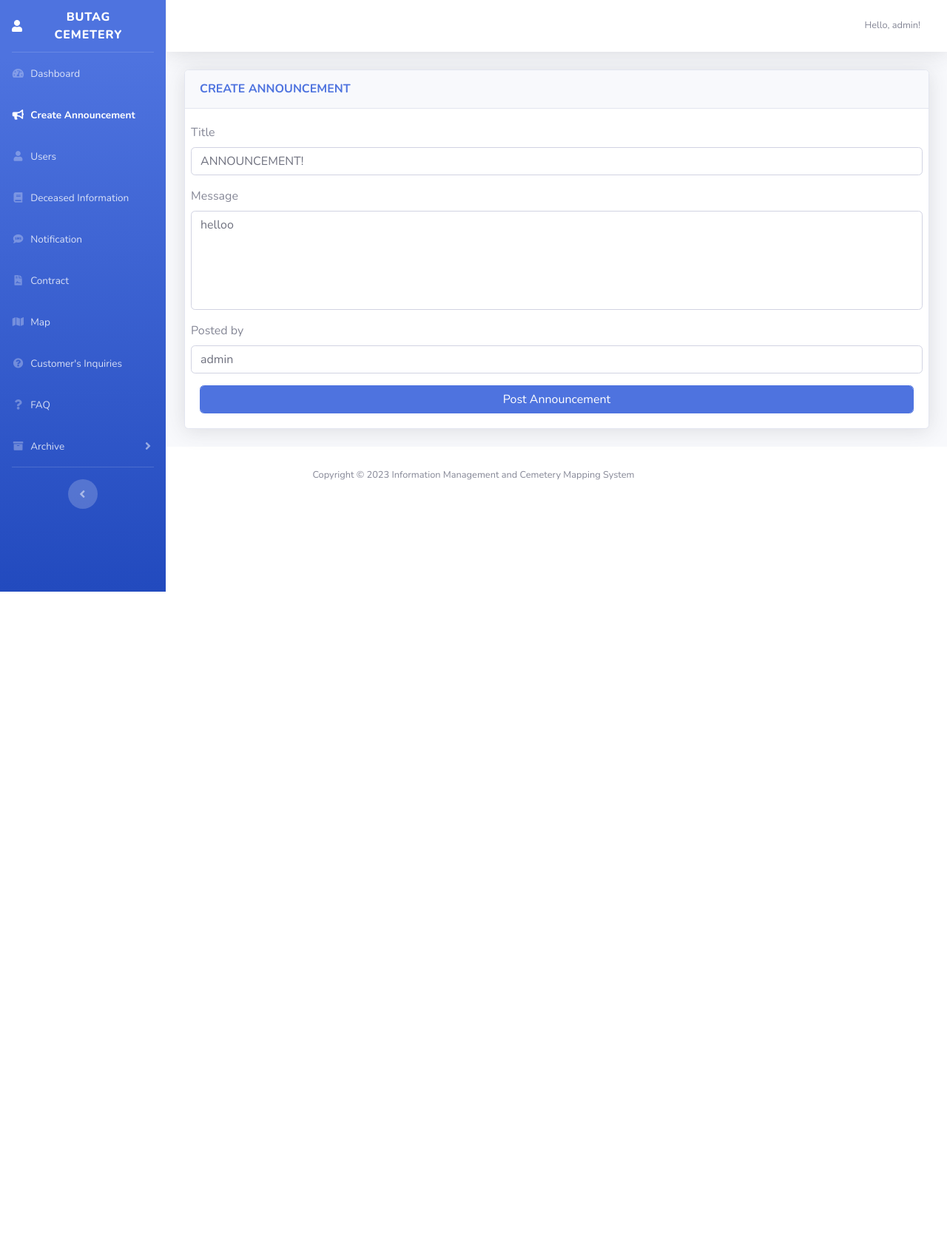
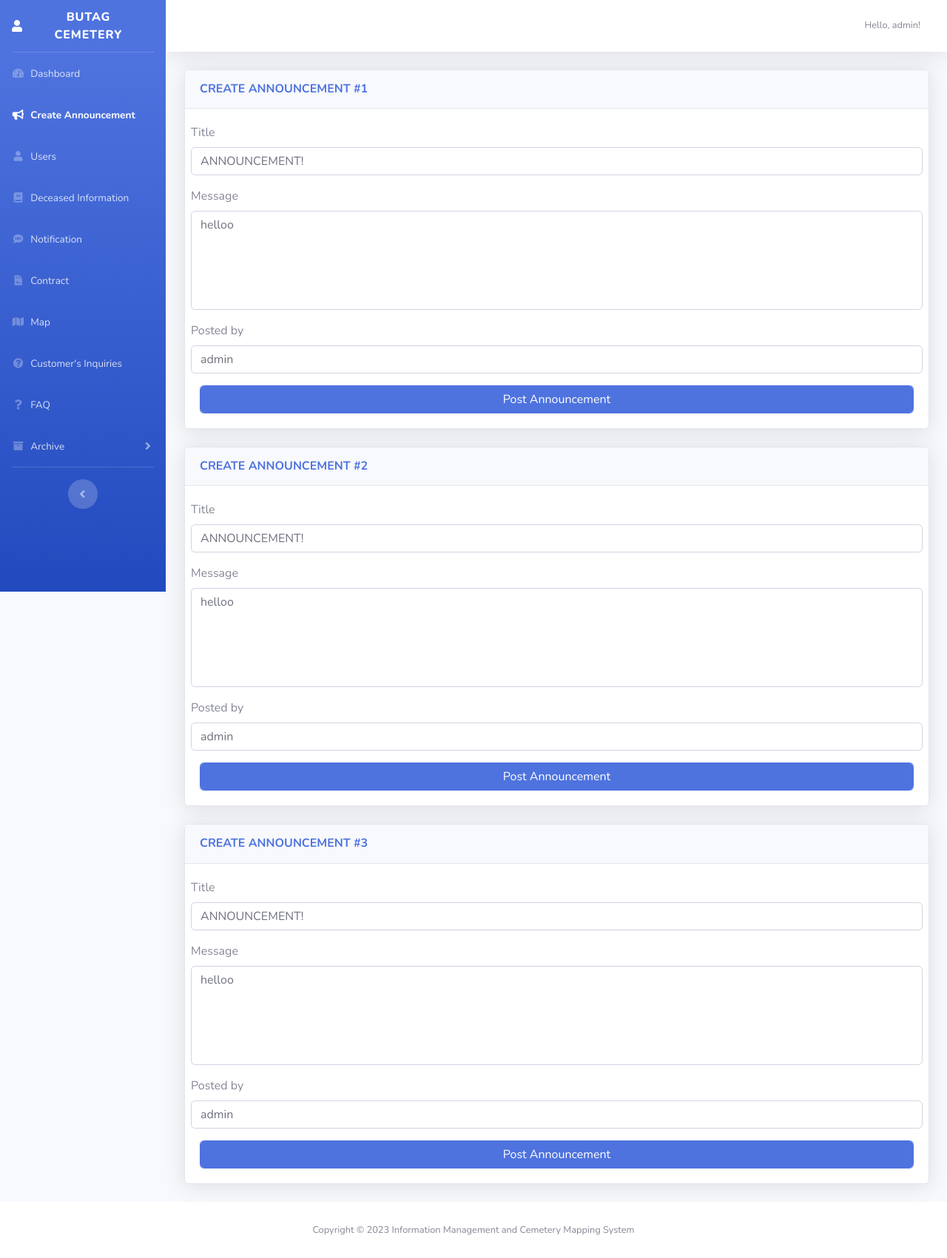
Before and after one commit to dan-NYA/ButagV2, a PHP site: page /ButagV2/Admin/announcement.php in a window 1280 px wide. Shown: the whole page at 74% size. Before the commit the page ends 800 px from the top, so only its background shows below. Run offline with PHP 8.4, Linux system fonts and the light colour scheme; a user stored in the database is signed in; data comes from the database, SQL or seed files in the repository.

Commit message:
Fixed search and announcement

```diff
--- a/pages/Admin/announcement.php
+++ b/pages/Admin/announcement.php
@@ -467,7 +467,7 @@ while($rows = mysqli_fetch_assoc($results))
 
 
 
-$que="SELECT * from tblannouncement";
+$que="SELECT * from tblannouncement WHERE id = 1";
 
 $res= mysqli_query($conn,$que);
 
@@ -491,7 +491,7 @@ while($data = mysqli_fetch_assoc($res))
 
                 <div class="card-header py-3">
 
-                  <h6 class="m-0 font-weight-bold text-primary">CREATE ANNOUNCEMENT</h6>
+                  <h6 class="m-0 font-weight-bold text-primary">CREATE ANNOUNCEMENT #1</h6>
 
                 </div>
 
@@ -630,6 +630,346 @@ if ($conn->query($sql) === TRUE) {
 ?>
 
 
+<div class="container-fluid">
+
+
+
+<?php include '../../db.php';
+
+
+
+$que="SELECT * from tblannouncement WHERE id = 2";
+$res= mysqli_query($conn,$que);
+
+while($data = mysqli_fetch_assoc($res))
+
+{
+
+$aid = $data['id'];
+
+$atitle = $data['title'];
+
+$amessage = $data['announcement'];
+
+$postedby = $data['postedby'];
+
+}
+
+?>
+
+    <div class="card shadow mb-4">
+
+  <div class="card-header py-3">
+
+    <h6 class="m-0 font-weight-bold text-primary">CREATE ANNOUNCEMENT #2</h6>
+
+  </div>
+
+  <div class="card-body">
+
+  <form action="" method="post" enctype="multipart/form-data">
+
+
+
+   <input type="hidden" name="aid" id="aid" value=<?php echo $aid; ?>>
+
+
+
+  <div class="form-group row">
+
+   <label for="atitle">Title</label>
+
+   <input type="text" id="atitle" class="form-control" name="atitle" placeholder="title" value="<?php echo $atitle; ?>">
+
+   </div>
+
+
+
+   <div class="form-group row">
+
+   <label for="amessage">Message</label>
+
+   <textarea class="form-control" style="resize: none;" rows="5" id="amessage" name="amessage" ><?php echo $amessage; ?></textarea>
+
+   </div>
+
+
+
+    <div class="form-group row">
+
+   <label for="postedby">Posted by</label>
+
+   <input type="text" id="postedby" class="form-control" name="postedby" value="<?php echo $postedby; ?>" >
+
+   </div>
+
+
+
+
+
+
+
+   <input type="submit" name= "update" id="update" value="Post Announcement" class="form-control btn btn-block btn-primary">
+
+
+
+
+
+   </form>
+
+    </div>
+
+
+
+
+
+
+
+</div>
+
+
+
+
+
+</div>
+
+<script src="https://unpkg.com/sweetalert/dist/sweetalert.min.js"></script>
+
+<?php
+
+
+
+require_once '../../db.php';
+
+
+
+
+
+if (isset($_POST['update'])) {
+
+$aid=$_POST['aid'];
+
+$atitle = $_POST['atitle'];
+
+$amessage = $_POST['amessage'];
+
+$postedby = $_POST['postedby'];
+
+
+
+
+
+$sql = "UPDATE tblannouncement SET
+
+title='$atitle',
+
+announcement='$amessage',
+
+postedby='$postedby'
+
+WHERE id='$aid'";
+
+if ($conn->query($sql) === TRUE) {
+
+?>
+
+<script>
+
+swal("Success!", "Announcement posted successfully!","success").then( () => {
+
+location.href = 'announcement.php'
+
+})
+
+
+
+</script>
+
+
+
+<?php
+
+} else {
+
+echo "Error updating record: " . $conn->error;
+
+}
+
+}
+
+?>
+
+
+<div class="container-fluid">
+
+
+
+<?php include '../../db.php';
+
+
+
+$que="SELECT * from tblannouncement WHERE id = 3";
+
+$res= mysqli_query($conn,$que);
+
+while($data = mysqli_fetch_assoc($res))
+
+{
+
+$aid = $data['id'];
+
+$atitle = $data['title'];
+
+$amessage = $data['announcement'];
+
+$postedby = $data['postedby'];
+
+}
+
+?>
+
+    <div class="card shadow mb-4">
+
+  <div class="card-header py-3">
+
+    <h6 class="m-0 font-weight-bold text-primary">CREATE ANNOUNCEMENT #3</h6>
+
+  </div>
+
+  <div class="card-body">
+
+  <form action="" method="post" enctype="multipart/form-data">
+
+
+
+   <input type="hidden" name="aid" id="aid" value=<?php echo $aid; ?>>
+
+
+
+  <div class="form-group row">
+
+   <label for="atitle">Title</label>
+
+   <input type="text" id="atitle" class="form-control" name="atitle" placeholder="title" value="<?php echo $atitle; ?>">
+
+   </div>
+
+
+
+   <div class="form-group row">
+
+   <label for="amessage">Message</label>
+
+   <textarea class="form-control" style="resize: none;" rows="5" id="amessage" name="amessage" ><?php echo $amessage; ?></textarea>
+
+   </div>
+
+
+
+    <div class="form-group row">
+
+   <label for="postedby">Posted by</label>
+
+   <input type="text" id="postedby" class="form-control" name="postedby" value="<?php echo $postedby; ?>" >
+
+   </div>
+
+
+
+
+
+
+
+   <input type="submit" name= "update" id="update" value="Post Announcement" class="form-control btn btn-block btn-primary">
+
+
+
+
+
+   </form>
+
+    </div>
+
+
+
+
+
+
+
+</div>
+
+
+
+
+
+</div>
+
+<script src="https://unpkg.com/sweetalert/dist/sweetalert.min.js"></script>
+
+<?php
+
+
+
+require_once '../../db.php';
+
+
+
+
+
+if (isset($_POST['update'])) {
+
+$aid=$_POST['aid'];
+
+$atitle = $_POST['atitle'];
+
+$amessage = $_POST['amessage'];
+
+$postedby = $_POST['postedby'];
+
+
+
+
+
+$sql = "UPDATE tblannouncement SET
+
+title='$atitle',
+
+announcement='$amessage',
+
+postedby='$postedby'
+
+WHERE id='$aid'";
+
+if ($conn->query($sql) === TRUE) {
+
+?>
+
+<script>
+
+swal("Success!", "Announcement posted successfully!","success").then( () => {
+
+location.href = 'announcement.php'
+
+})
+
+
+
+</script>
+
+
+
+<?php
+
+} else {
+
+echo "Error updating record: " . $conn->error;
+
+}
+
+}
+
+?>
+
 
 
 
@@ -662,6 +1002,8 @@ while($row = mysqli_fetch_assoc($result))
     }
 
 ?>
+
+
 
       <!-- Footer -->
 
```
Also changed, not shown: pages/user/customerdashboard.php (+127 -111 lines).
